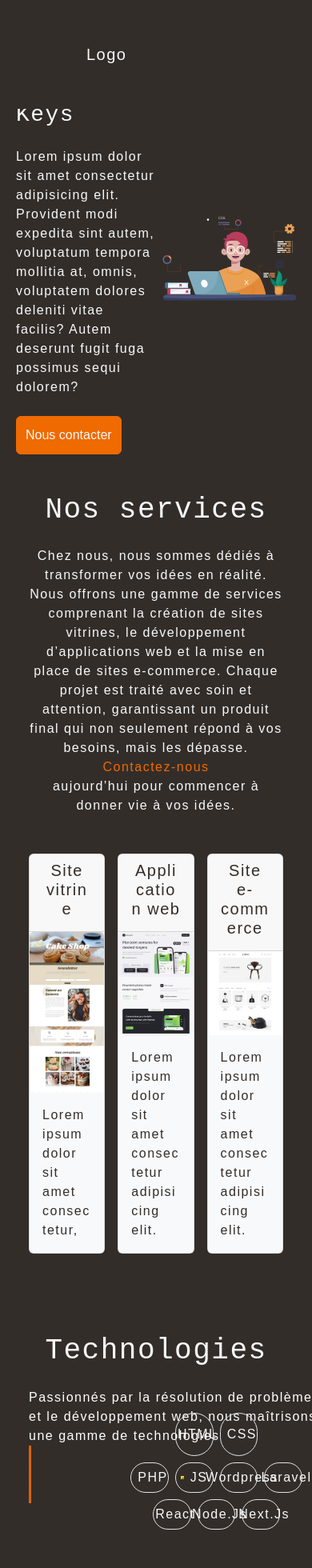
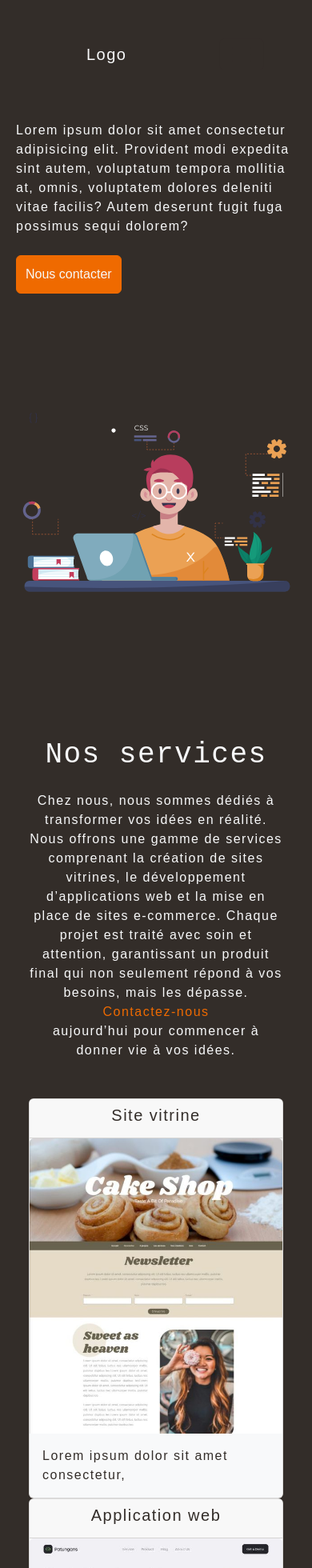
Before and after one commit to MaheryRandrianirina/next-fdk-portfolio, a Next.js app: page / in a window 390 px wide. Shown: the top 1960 px of the page at 80% size. Built offline with nearby package versions, Linux system fonts and the light colour scheme.

Commit message:
Add responsive

```diff
--- a/components/sections/banner.tsx
+++ b/components/sections/banner.tsx
@@ -4,13 +4,15 @@ import { PrimaryButton } from "../buttons";
 
 
 export const Banner = forwardRef((props, ref: LegacyRef<HTMLElement>)=>{
-    return <section ref={ref} id="banner" className="bg-dark d-flex justify-content-between align-items-center" style={{marginBottom: "48px", paddingTop: "60px"}}>
-        <div style={{width: "350px"}} className="ms-2">
-            <h1 className="text-light" style={{marginBottom: "24px"}}>FDK - Fast Data Keys</h1>
-            <p className="text-light" style={{marginBottom: "24px"}}>Lorem ipsum dolor sit amet consectetur adipisicing elit. Provident modi expedita sint autem, voluptatum tempora mollitia at, omnis, voluptatem dolores deleniti vitae facilis? Autem deserunt fugit fuga possimus sequi dolorem?</p>
-            <PrimaryButton className="cta">
-                <a href="#contact" className="text-light text-decoration-none">Nous contacter</a>
-            </PrimaryButton>
+    return <section ref={ref} id="banner" className="bg-dark d-md-flex justify-content-between align-items-center" style={{marginBottom: "48px", paddingTop: "60px"}}>
+        <div className="ms-2 w-md-50">
+            <div style={{width: "350px"}} className="mx-sm-auto my-sm-0 ">
+                <h1 className="text-light" style={{marginBottom: "24px"}}>FDK - Fast Data Keys</h1>
+                <p className="text-light" style={{marginBottom: "24px"}}>Lorem ipsum dolor sit amet consectetur adipisicing elit. Provident modi expedita sint autem, voluptatum tempora mollitia at, omnis, voluptatem dolores deleniti vitae facilis? Autem deserunt fugit fuga possimus sequi dolorem?</p>
+                <PrimaryButton className="cta">
+                    <a href="#contact" className="text-light text-decoration-none">Nous contacter</a>
+                </PrimaryButton>
+            </div>
         </div>
         <ProgrammingSvg/>
     </section>
--- a/components/sections/services.tsx
+++ b/components/sections/services.tsx
@@ -15,7 +15,7 @@ export const ServicesSection = forwardRef((props, ref:LegacyRef<HTMLElement>)=>{
             qui non seulement répond à vos besoins, mais les dépasse.
             <a href="#contact" className="nav-link text-primary">Contactez-nous</a> aujourd’hui pour commencer à donner vie à vos idées.
         </p>
-        <div className="d-flex justify-content-between flex-wrap">
+        <div className="d-md-flex justify-content-between flex-wrap">
             <Service className={classnames.services} imgLink={"/vitrine.jpg"} title="Site vitrine">
                 Lorem ipsum dolor sit amet consectetur,
             </Service>
@@ -34,7 +34,7 @@ const Service: FC<PropsWithChildren & {
     style?: CSSProperties
 }> = ({children, className, title, imgLink, style})=>{
 
-    return <div style={style} className={"service card position-relative" + (className ? " " + className : "")}>
+    return <div style={style} className={"service card position-relative col-12 col-md-6 mb-sm-5" + (className ? " " + className : "")}>
         <div className="card-header">
         <h5 className="card-title text-center">{title}</h5>
         </div>
--- a/components/sections/technos.tsx
+++ b/components/sections/technos.tsx
@@ -16,8 +16,8 @@ export const Technos = forwardRef((props, ref: LegacyRef<HTMLElement>)=>{
 
     return <section style={{marginBottom: "100px"}} id="technologies" className={"px-4"} ref={ref}>
         <h2 className={"title text-center text-light " + (classnames.technos)} style={{marginBottom: "24px"}}>Technologies</h2>
-        <div className="d-flex justify-content-between align-items-center">
-            <div style={{marginBottom: "48px"}} className="text-light w-50">
+        <div className="d-md-flex justify-content-between align-items-center">
+            <div style={{marginBottom: "48px"}} className="mx-auto mt-0 text-light col-12 col-md-6 text-center text-md-left">
                 <p className={"description " + (classnames.technos)}>
                     <span>Passionnés par la résolution de problèmes</span>
                     <span>et le développement web, nous maîtrisons </span>
@@ -27,7 +27,7 @@ export const Technos = forwardRef((props, ref: LegacyRef<HTMLElement>)=>{
                     <span>utilisateur exceptionnelle.</span>
                 </p>
             </div>
-            <div className="list w-50">
+            <div className="list col-12 col-md-6 mx-sm-auto my-sm-0">
                 <div className="first d-flex justify-content-center mb-2">
                     <div className={"d-flex justify-content-center border techno align-items-center me-2 " + (classnames.technos)}>
                         <HTML/><p className="text-light mb-0 ms-1">HTML</p>
--- a/components/svg/ProgrammingSvg.tsx
+++ b/components/svg/ProgrammingSvg.tsx
@@ -1,5 +1,5 @@
 import { FC } from "react";
 
 export const ProgrammingSvg: FC<{}> = () => {
-  return <iframe style={{height: "500px", width: "50%"}} src="/animated_programming_svg.svg" title="programming"></iframe>
+  return <iframe className="d-sm-block mx-sm-auto my-sm-0 col-12 col-md-6" style={{height: "500px"}} src="/animated_programming_svg.svg" title="programming"></iframe>
 }
--- a/styles/app.scss
+++ b/styles/app.scss
@@ -62,7 +62,6 @@ h2 {
 }
 
 .service {
-    width: 30%;
     height: 500px;
     overflow-y: scroll;
     scrollbar-width: thin;
@@ -191,3 +190,4 @@ h2 {
 @import "./svg.scss";
 @import "./buttons.scss";
 @import "./animations.scss";
+@import "./responsive.scss";
--- /dev/null
+++ b/styles/responsive.scss
@@ -0,0 +1,5 @@
+@media only screen and (min-width:792px){
+    .service {
+        width: 30%;
+    }
+}
```
